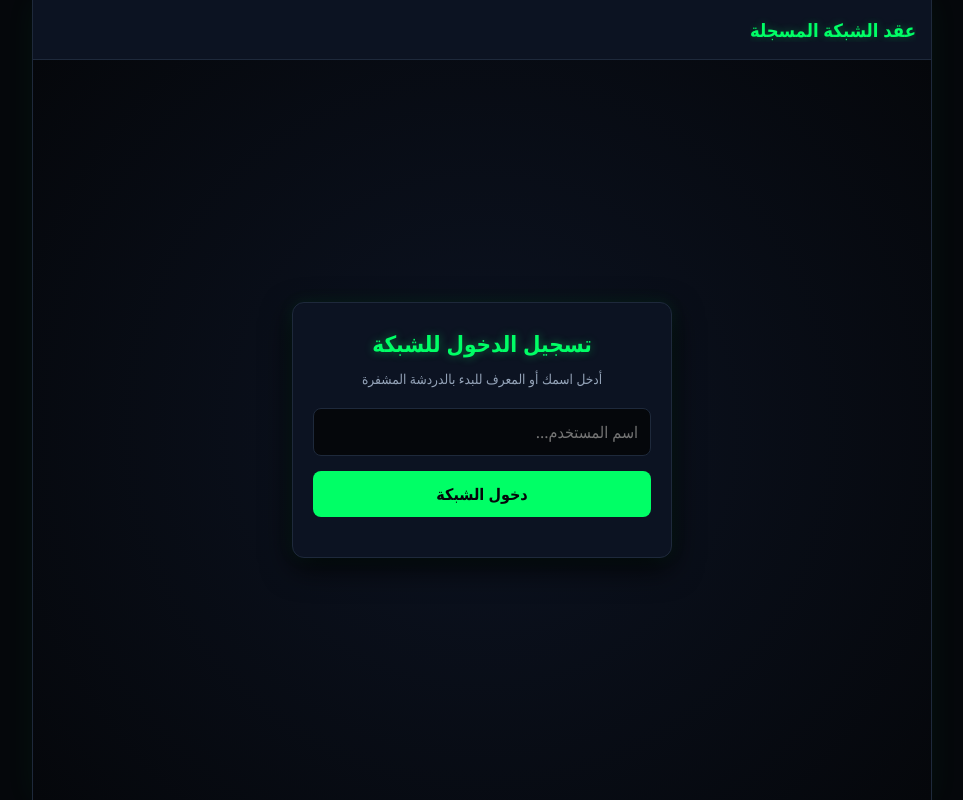
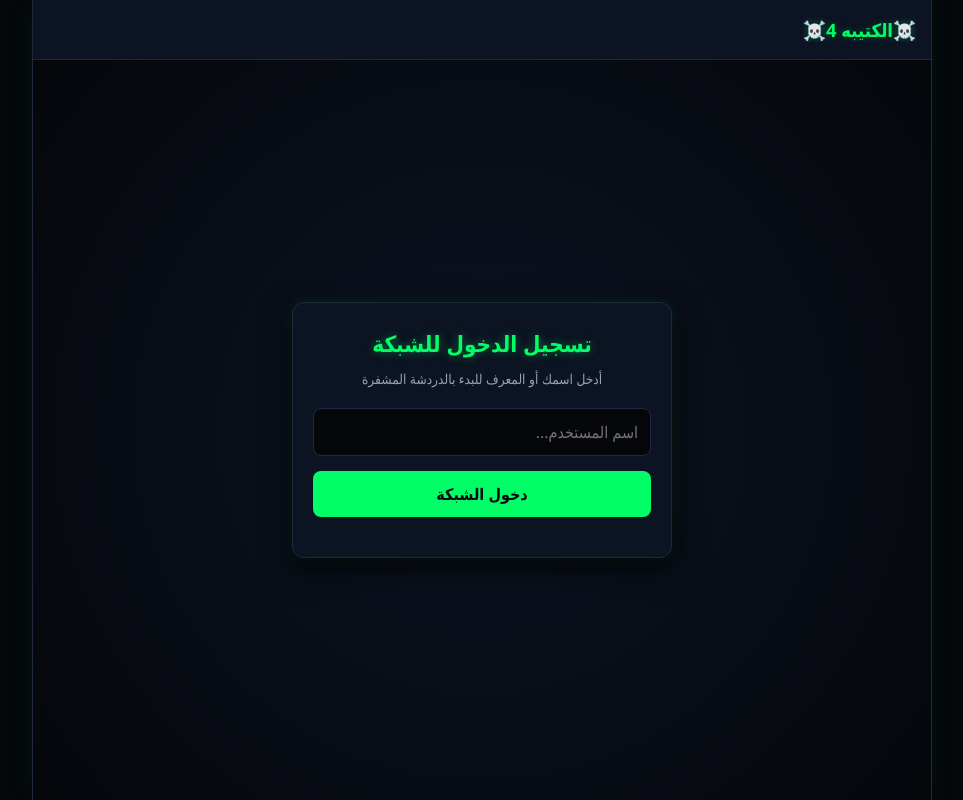
Before and after one commit to ibrahimalmohia441-cyber/Chat_cyber, a website: page index.html in a window 1280 px wide. Shown: the whole page, without its empty margins (158-1121 px from the left). Drawn offline with nearby package versions, Linux system fonts and the light colour scheme; no server answers.

Commit message:
Update index.html

```diff
--- a/index.html
+++ b/index.html
@@ -13,7 +13,7 @@
         <!-- الجانب الأيسر: زر الرجوع واسم المستخدم داخل الدردشة / أو العنوان الرئيسي -->
         <div class="chat-header-left">
             <button id="back-btn" onclick="goBack()" style="display: none;">⬅️</button>
-            <h2 id="header-title">عقد الشبكة المسجلة</h2>
+            <h2 id="header-title">☠️الكتيبه 4☠️</h2>
             <span id="header-username" style="display: none;"></span>
         </div>
 
```
